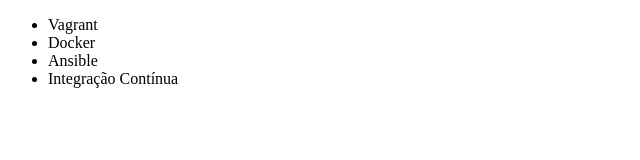
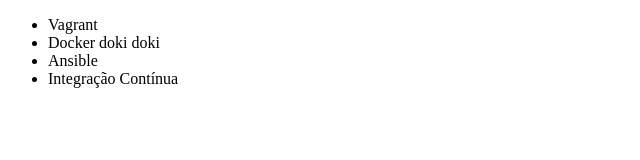
Before and after one commit to FeShimada/alura-git, a plain HTML site: page index.html in a window 1280 px wide. Shown: the full height of the page, 0-640 px from the left. Drawn offline with Linux system fonts and the light colour scheme.

```diff
--- a/index.html
+++ b/index.html
@@ -9,7 +9,7 @@
 <body>
 	<ul>
 		<li>Vagrant</li>
-		<li>Docker</li>
+		<li>Docker doki doki</li>
 		<li>Ansible</li>
 		<li>Integração Contínua</li>
 	</ul>
```
